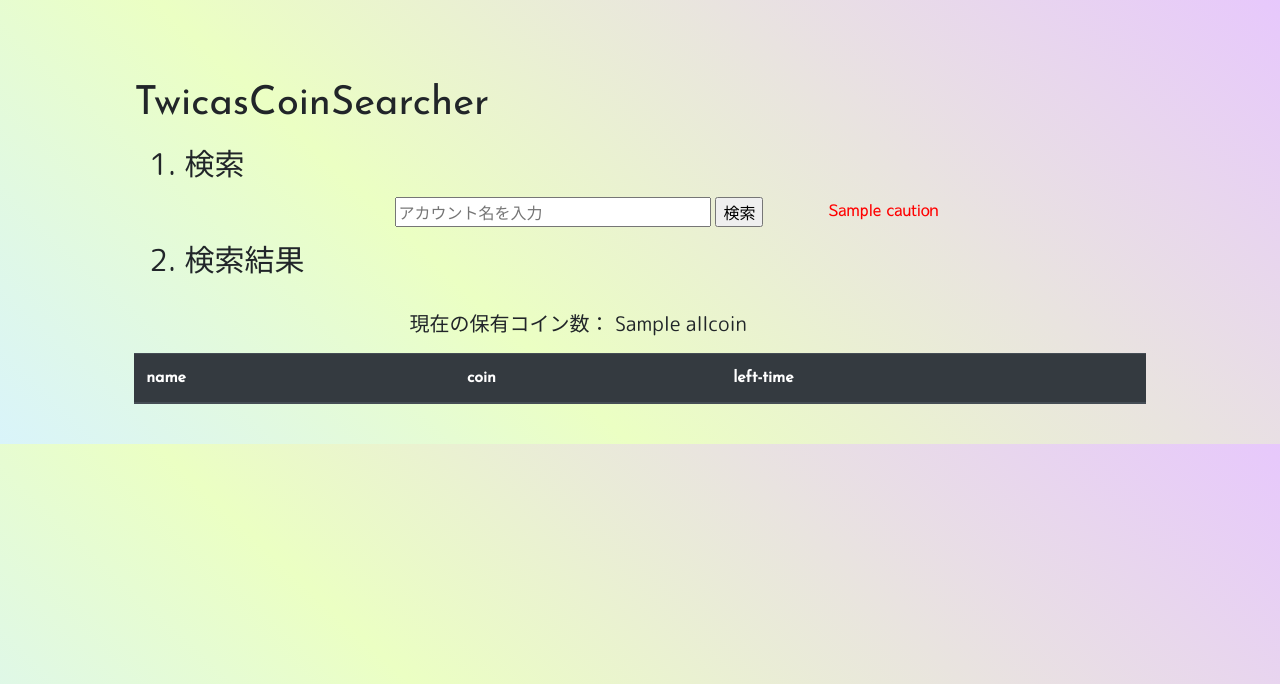
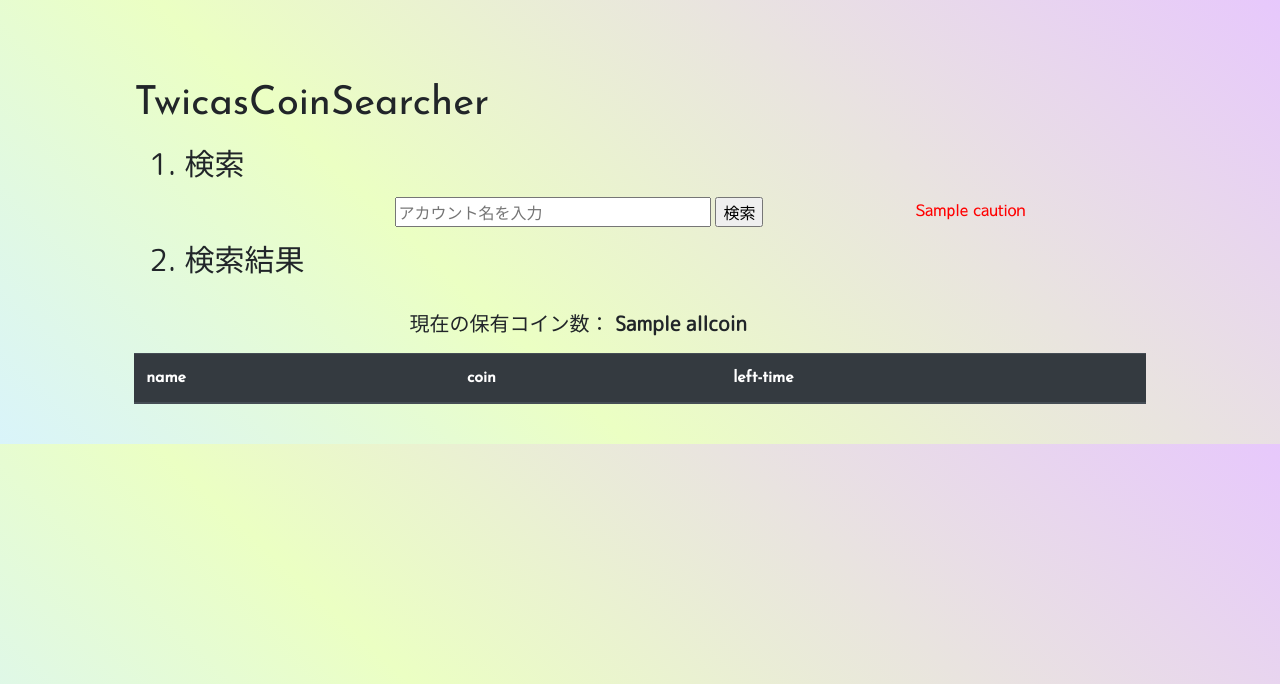
Before and after one commit to Jack0rantan/nginx-django, a Django app: template myapp/templates/coin.html in a window 1280 px wide. Shown: the top 684 px of the page. Run offline with Django 3.2, Linux system fonts and the light colour scheme; the template is opened without the code that fills it: most values are stand-ins (such as "Sample title", 1, 10 or a date in 2020); lists and menus that the app fills with data are empty; some libraries are stand-ins or nearby versions; some web fonts are replaced.

Commit message:
[revise] more beautiful view

```diff
--- a/myapp/templates/coin.html
+++ b/myapp/templates/coin.html
@@ -11,24 +11,24 @@ TwicasCoin Searcher
   <div class="margin-box1"></div>
 
   <div class="row">
-    <div class="col-sm-1"></div>
+    <div class="col-sm-12 col-md-1"></div>
 
-    <div class="col-sm-10">
+    <div class=" col-sm-12 col-md-10">
     <!-- main -->
 
     <h1>TwicasCoinSearcher</h1>
       <h2 class="en2 font-MP"> 1. 検索 </h2>
 
       <div class="row text-left">
-        <div class="col-sm-3"></div>
-        <div class="col-sm-5">
+        <div class="col-md-3"></div>
+        <div class="col-md-6">
           <form id="form1" action="coin" method="GET">
-            <input id="sbox1" id="s" name="account" type="text" placeholder="アカウント名を入力"　/>
-            <input id="sbtn1" type="submit" value="検索" />
+            <input id="sbox1" id="s" name="account" type="text" placeholder="アカウント名を入力" value=""/>
+            <input id="sbtn1" type="submit" value="検索"/>
           </form>
         </div>
         <!-- caution for Exception -->
-        <div class="col-sm-4 caution">
+        <div class="col-md-3 caution">
           {{ caution }}
         </div>
       </div>
@@ -36,11 +36,11 @@ TwicasCoin Searcher
       <!-- Display Search-Result -->
       <h2 class="en2 font-MP"> 2. 検索結果</h2>
       <div class="row text-left">
-        <div class="col-sm-3"></div>
-        <div class="col-sm-5">
-          <p class="en1 font-MP"> 現在の保有コイン数： {{ allcoin }}</p>
+        <div class="col-md-3"></div>
+        <div class="col-md-6">
+          <p class="en1 font-MP"> 現在の保有コイン数：<strong class="en3"> {{ allcoin }} </strong></p>
         </div>
-        <div class="col-sm-4"></div>
+        <div class="col-md-3"></div>
       </div>
       <!-- Display each Search-Result -->
       <table class="table font-JS">
@@ -67,8 +67,9 @@ TwicasCoin Searcher
     <!-- main -->
     </div>
 
-    <div class="col-sm-1"></div>
+    <div class="col-sm-12 col-md-1"></div>
   </div>
+  <div class="margin-box2"> </div>
 </div>
 
 {% endblock %}
```
Also changed, not shown: myapp/static/css/style.css (+9 -0 lines).
